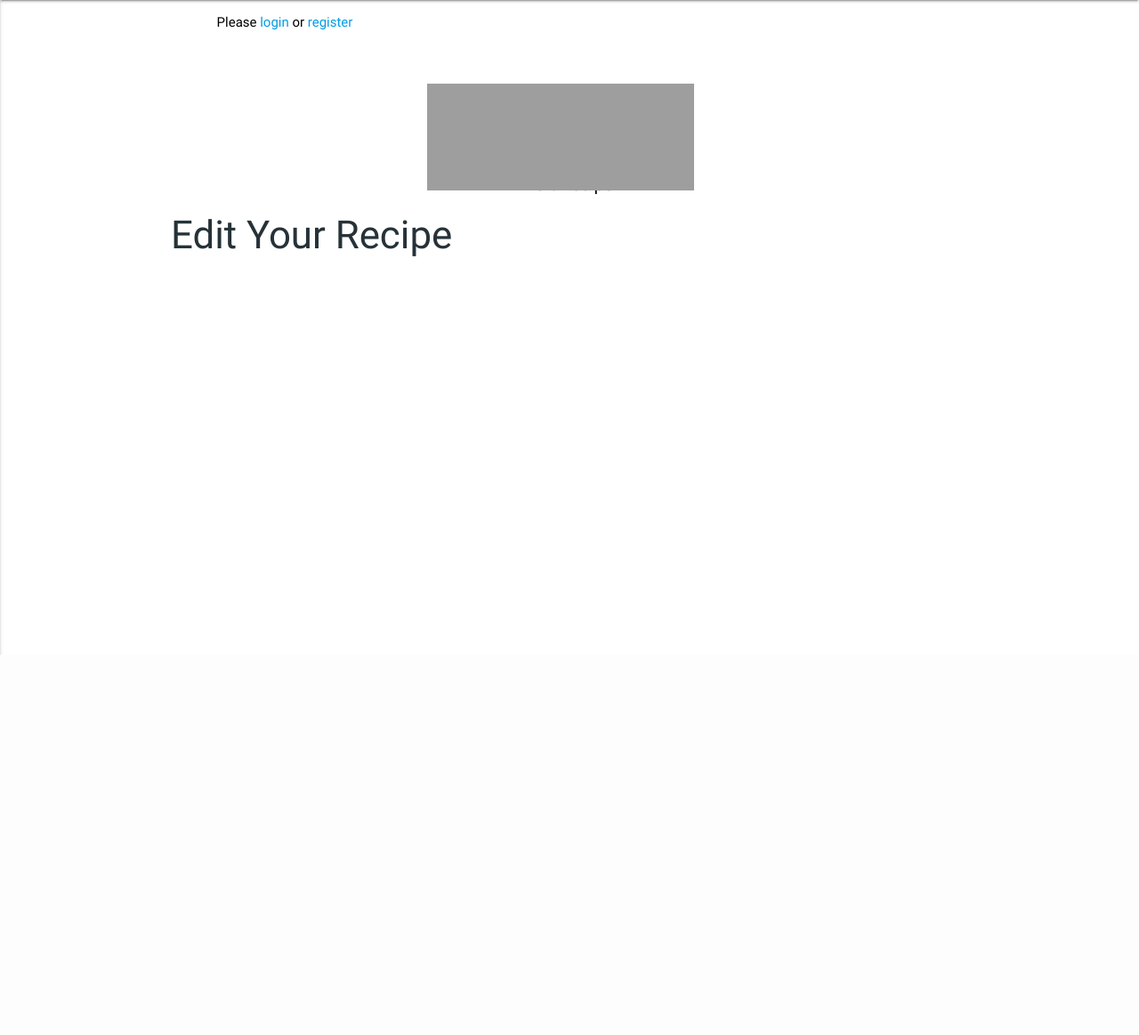
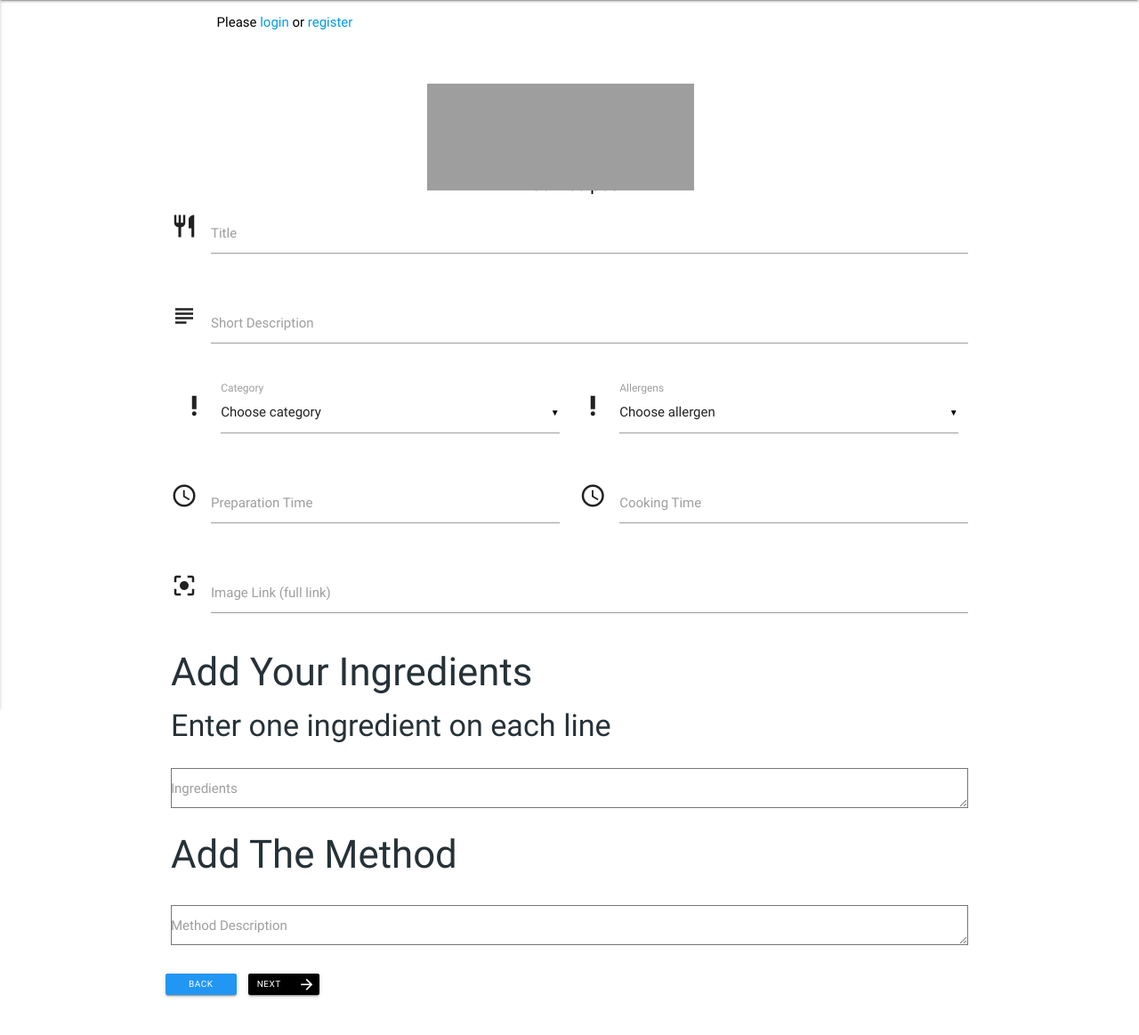
Before and after one commit to DavidColds/food_app, a Python web app: template templates/editrecipe.html in a window 1280 px wide. Shown: the part 64-1227 px from the top of the page at 89% size. Before the commit the page ends 800 px from the top, so only its background shows below. Run offline with Jinja, Linux system fonts and the light colour scheme; the template is opened without the code that fills it, so the values that code supplies are empty; some libraries are stand-ins or nearby versions; grey boxes are pictures that could not be loaded.

Commit message:
added the edit recipe form in app.py and the editrecipe.html

```diff
--- a/templates/editrecipe.html
+++ b/templates/editrecipe.html
@@ -1,10 +1,98 @@
 {% extends 'base.html' %}
+{% block page_title %}Add Recipe{% endblock %}
 
-{% block page_title %}Edit Recipe{% endblock %}
+{% block page_heading %}Add Recipes{% endblock %}
 
-{% block page_heading %}Edit Recipe
-{% endblock %}
+<h3>Add Your Recipe</h3>
 {% block content %}
-<h3>Edit Your Recipe</h3>
+<div class="row">
+  <form action="{{ url_for('insert_recipe') }}" method="POST" class="col s12">
+    <!--Recipe Title-->
+    <div class="row">
+      <div class="input-field col s12">
+        <i class="material-icons prefix">restaurant</i>
+        <input id="recipe_name" name="recipe_name" type="text" class="validate">
+        <label for="icon_prefix">Title</label>
+      </div>
+    </div>
+    <!--Brief Description-->
+    <div class="row">
+      <div class="input-field col s12">
+        <i class="material-icons prefix">subject</i>
+        <input id="brief_description" name="brief_description" type="tel" class="validate">
+        <label for="icon_telephone">Short Description</label>
+      </div>
+    </div>
+    <!--Catergories-->
+    <div class="input-field col s12 m6">
+      <i class="material-icons prefix">priority_high</i>
+      <select multiple id="category_name" name="category_name">
+        <option value="" disabled selected>Choose category</option>
+        {% for category in categories %}
+        <option value="{{category.category_name}}">{{category.category_name}}</option>
+        {% endfor %}
+      </select>
+      <label>Category</label>
+    </div>
 
-  {% endblock %}
+    <!--Allergens-->
+
+    <div class="input-field col s12 m6">
+      <i class="material-icons prefix">priority_high</i>
+      <select multiple id="allergen_name" name="allergen_name">
+        <option value="" disabled selected>Choose allergen</option>
+        {% for allergy in allergens %}
+        <option value="{{allergy.allergen_name}}">{{allergy.allergen_name}}</option>
+        {% endfor %}
+      </select>
+      <label>Allergens</label>
+    </div>
+</div>
+<!--Preparation Time-->
+<div class="row" id="matfix">
+  <div class="input-field col s12 m6">
+    <i class="material-icons prefix">schedule</i>
+    <input id="prep_time" name="prep_time" type="text" class="timepicker">
+    <label for="icon_prefix">Preparation Time</label>
+  </div>
+  <!--Cooking Time-->
+  <div class="input-field col s12 m6">
+    <i class="material-icons prefix">schedule</i>
+    <input id="cook_time" name="cook_time" type="text" class="timepicker">
+    <label for="icon_prefix">Cooking Time</label>
+  </div>
+</div>
+
+<!--image-->
+<div class="row">
+  <div class="input-field col s12">
+    <i class="material-icons prefix">center_focus_strong</i>
+    <input id="image_file" name="image_file" type="text" class="validate">
+    <label for="icon_prefix">Image Link (full link)</label>
+  </div>
+</div>
+<h3>Add Your Ingredients</h3>
+<h4>Enter one ingredient on each line</h4>
+
+<!--Ingredient Title-->
+<div class="row">
+  <div class="input-field col s12">
+    <textarea id="ingredients" name="ingredients" class="ingredients" cols="20"></textarea>
+    <label for="textarea1">Ingredients</label>
+
+    <!--Method-->
+    <h3>Add The Method</h3>
+    <div class="row">
+      <div class="input-field col s12">
+        <textarea id="method_description" name="method_description" class="method_description" cols="20"></textarea>
+        <label for="textarea1">Method Description</label>
+      </div>
+    </div>
+    <div class="row">
+      <a class="waves-effect waves-light btn blue btn-sml" href="{{url_for('get_recipes')}}">Back</a>
+      <button class="btn waves-effect waves-light btn-sml" type="submit" name="action">Next
+        <i class="material-icons right">arrow_forward</i>
+      </button>
+    </div>
+
+    {% endblock %}
```
Also changed, not shown: app.py (+7 -4 lines).
